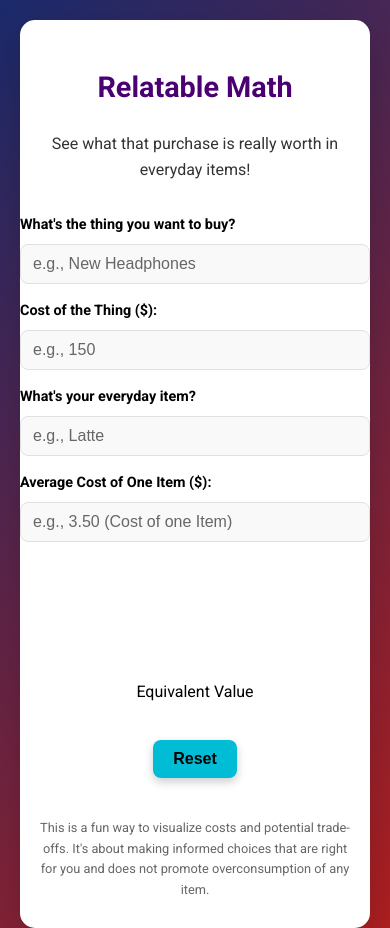
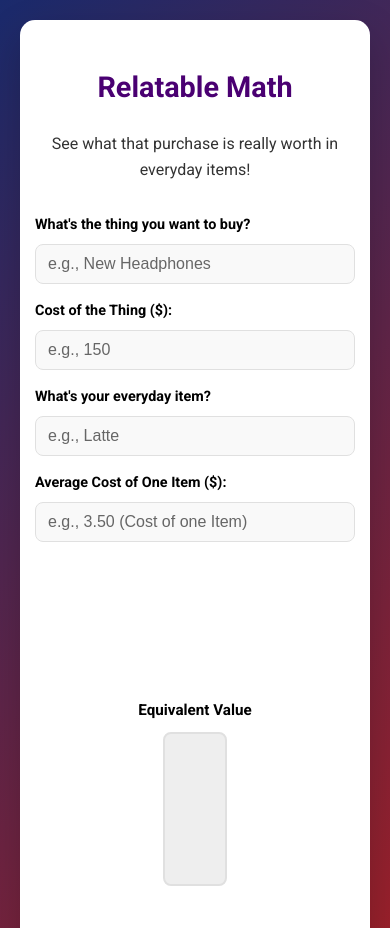
Before and after one commit to Ayazahran1995/Coffeex, a plain HTML site: page index.html in a window 390 px wide. Shown: the top 928 px of the page. Drawn offline with Linux system fonts and the light colour scheme.

Commit message:
Update style.css

```diff
--- a/style.css
+++ b/style.css
@@ -27,9 +27,13 @@
     --glow-color-start: rgba(0, 188, 212, 0.4); /* Semi-transparent accent color */
     --glow-color-end: rgba(0, 188, 212, 0); /* Fully transparent accent color */
 
-    /* Stack item colors */
-    --stack-item-color: var(--secondary-color); /* Use vibrant purple for stack items */
-    --stack-item-border: rgba(255, 255, 255, 0.3); /* Subtle white border for stack items */
+    /* Fill animation colors */
+    --fill-color: var(--secondary-color); /* Use secondary color for the fill */
+    --fill-background: #eee; /* Light background for the empty part of the fill container */
+    --fill-value-text-color: var(--primary-color); /* Color for the text above the fill bar */
+
+     /* Visual scale - adjust based on typical expected values */
+    --max-equivalent-for-visual: 100; /* What number of items represents 100% fill */
 }
 
 body {
@@ -48,10 +52,10 @@ body {
     color: var(--text-color-dark);
 }
 
-.container.calculator-card { /* Applied calculator-card class here */
+.container.calculator-card {
     text-align: center;
     padding: 0;
-    max-width: 500px;
+    max-width: 800px; /* Increased max width for side-by-side */
     width: 100%;
     box-shadow: 0 15px 40px var(--shadow-color);
     border-radius: 15px;
@@ -64,15 +68,13 @@ body {
     transition: box-shadow var(--animation-duration-fast) ease-in-out;
 }
 
-/* Remove the old focus-within gradient border */
 .container.calculator-card:focus-within {
     border: none;
     background-image: none;
 }
 
-
 /* --- Glow Effect --- */
-.container.calculator-card::before { /* Applied calculator-card class here */
+.container.calculator-card::before {
     content: '';
     position: absolute;
     top: -10px;
@@ -87,7 +89,7 @@ body {
     pointer-events: none;
 }
 
-.container.calculator-card.active::before { /* Applied calculator-card class here */
+.container.calculator-card.active::before {
     animation: glow-pulse 1.5s infinite alternate ease-in-out;
      opacity: 1;
 }
@@ -95,7 +97,7 @@ body {
 @keyframes glow-pulse {
     0% { transform: scale(1); opacity: 1; }
     50% { transform: scale(1.03); opacity: 0.7; }
-    100% { transform: scale(1); opacity: 1; }
+    100% { transform: scale(1); }
 }
 /* --- End Glow Effect --- */
 
@@ -119,12 +121,40 @@ body {
     position: relative;
 }
 
-.calculator-content {
-    padding: 0 25px 25px 25px;
-    flex-grow: 1;
+/* --- Side-by-Side Layout --- */
+.content-wrapper {
+    display: flex;
+    flex-direction: row; /* Side by side on larger screens */
+    padding: 0 25px 25px 25px; /* Padding around the two columns */
+    gap: 30px; /* Space between the two columns */
      z-index: 1;
     position: relative;
 }
+
+.calculator-inputs-output {
+    flex: 1; /* Allow this section to grow */
+    min-width: 280px; /* Ensure minimum width */
+     /* Animation delay for the whole section */
+    animation: fade-in var(--animation-duration-medium) ease-out forwards;
+}
+
+.visual-representation {
+    flex: 0 0 150px; /* Fixed width for the visual column */
+    display: flex;
+    flex-direction: column;
+    align-items: center;
+    justify-content: flex-end; /* Align items to the bottom */
+    padding-bottom: 20px; /* Add some padding at the bottom */
+     /* Animation delay for the whole section */
+     animation: fade-in var(--animation-duration-medium) ease-out forwards;
+     animation-delay: 0.2s; /* Stagger animation */
+}
+
+@keyframes fade-in {
+    0% { opacity: 0; }
+    100% { opacity: 1; }
+}
+
 
 .input-group {
     margin-bottom: 20px;
@@ -136,10 +166,11 @@ body {
     position: relative;
 }
 
-.input-group:nth-child(1) { animation-delay: 0.1s; }
-.input-group:nth-child(2) { animation-delay: 0.2s; }
-.input-group:nth-child(3) { animation-delay: 0.3s; }
-.input-group:nth-child(4) { animation-delay: 0.4s; }
+/* Add animation delay for a staggered effect (adjust total number if more inputs added) */
+.calculator-inputs-output .input-group:nth-child(1) { animation-delay: 0.1s; }
+.calculator-inputs-output .input-group:nth-child(2) { animation-delay: 0.2s; }
+.calculator-inputs-output .input-group:nth-child(3) { animation-delay: 0.3s; }
+.calculator-inputs-output .input-group:nth-child(4) { animation-delay: 0.4s; }
 
 
 @keyframes fade-in-up {
@@ -227,54 +258,41 @@ body {
     animation: fade-in var(--animation-duration-medium) ease-out forwards;
 }
 
-@keyframes fade-in {
-    0% { opacity: 0; }
-    100% { opacity: 1; }
+/* --- Value Equivalent Fill Styling --- */
+.visual-label {
+    font-size: 0.95em;
+    font-weight: bold;
+    color: var(--text-color-dark);
+    margin-bottom: 10px;
 }
 
-/* --- Equivalent Stack Styling --- */
-.equivalent-stack-container {
-    display: flex;
-    flex-direction: column-reverse; /* Stack from bottom up */
-    align-items: center;
-    margin-top: 20px;
-    min-height: 50px; /* Give it some space */
-    max-height: 200px; /* Limit the visual stack height */
-    overflow: hidden; /* Hide items that exceed max height */
-    padding: 0 20px;
-    z-index: 1;
-    position: relative;
+.visual-value-text {
+     font-size: 1em;
+    color: var(--fill-value-text-color); /* Use primary color for this text */
+    font-weight: bold;
+     margin-bottom: 5px;
+     min-height: 1.2em; /* Reserve space to prevent layout shifts */
 }
 
-.stack-item {
-    width: 60px; /* Width of each block */
-    height: 15px; /* Height of each block */
-    background-color: var(--stack-item-color);
-    border: 1px solid var(--stack-item-border);
-    border-radius: 3px; /* Slightly rounded corners for blocks */
-    margin-bottom: 2px; /* Small space between blocks */
-    opacity: 0; /* Start hidden for animation */
-    transform: translateY(10px); /* Start slightly low */
-    animation: fade-in-up-stack var(--animation-duration-fast) ease-out forwards;
+.fill-container {
+    width: 80px; /* Width of the fill container */
+    height: 200px; /* Height of the fill container */
+    border: 2px solid var(--border-color);
+    border-radius: 8px;
+    background-color: var(--fill-background);
+    position: relative; /* Needed for absolute positioning of fill bar */
+    overflow: hidden; /* Hide the fill bar outside the container */
+    display: flex; /* Use flex to position the fill bar at the bottom */
+    align-items: flex-end; /* Align fill bar to the bottom */
 }
 
-/* Keyframe for stack item animation (similar to input, but perhaps faster) */
-@keyframes fade-in-up-stack {
-    0% { opacity: 0; transform: translateY(10px); }
-    100% { opacity: 1; transform: translateY(0); }
+.fill-bar {
+    width: 100%; /* Fill the width of the container */
+    height: 0; /* Start with zero height */
+    background: linear-gradient(to top, var(--secondary-color), var(--accent-color)); /* Gradient fill */
+    transition: height var(--animation-duration-slow) ease-out; /* Animate height change */
 }
-
-/* Style for the "plus more" text */
-.stack-more-text {
-    font-size: 1em;
-    color: var(--text-color-medium);
-    margin-top: 10px;
-    animation: fade-in var(--animation-duration-medium) ease-out forwards;
-     z-index: 1;
-    position: relative;
-}
-
-/* --- End Equivalent Stack Styling --- */
+/* --- End Value Equivalent Fill Styling --- */
 
 
 .button-container {
@@ -332,7 +350,38 @@ button:active {
     padding: 0 20px 20px 20px;
 }
 
-/* Media query for smaller screens */
+/* Media Query for Responsiveness - Stack columns on smaller screens */
+@media (max-width: 768px) { /* Adjust breakpoint as needed */
+    .content-wrapper {
+        flex-direction: column; /* Stack columns vertically */
+        gap: 20px; /* Adjust gap */
+        padding: 0 20px 20px 20px;
+    }
+
+    .calculator-inputs-output {
+        min-width: auto; /* Remove min-width constraint */
+    }
+
+    .visual-representation {
+        flex: none; /* Remove flex properties */
+        width: 100%; /* Take full width */
+        align-items: center; /* Center content */
+        padding-bottom: 0; /* Remove bottom padding */
+    }
+
+    .fill-container {
+        height: 150px; /* Adjust height on smaller screens */
+    }
+
+     /* Adjust input group animation delay for stacked layout */
+     .calculator-inputs-output .input-group:nth-child(1) { animation-delay: 0.1s; }
+    .calculator-inputs-output .input-group:nth-child(2) { animation-delay: 0.2s; }
+    .calculator-inputs-output .input-group:nth-child(3) { animation-delay: 0.3s; }
+    .calculator-inputs-output .input-group:nth-child(4) { animation-delay: 0.4s; }
+     /* Ensure animation delays are sequential for all input groups */
+}
+
+
 @media (max-width: 600px) {
     .title {
         font-size: 1.8em;
@@ -343,8 +392,8 @@ button:active {
         padding: 0 15px;
     }
 
-    .calculator-content {
-         padding: 0 15px 15px 15px;
+    .content-wrapper {
+         padding: 0 15px 15px 15px; /* Adjust padding */
     }
 
 
@@ -394,12 +443,7 @@ button:active {
         padding: 0 15px 15px 15px;
     }
 
-    .equivalent-stack-container {
-         max-height: 150px; /* Adjust max height on smaller screens */
-    }
-
-    .stack-item {
-        width: 50px; /* Adjust block size */
-        height: 12px;
-    }
+     .fill-container {
+        width: 60px; /* Adjust width on smaller screens */
+     }
 }
```
